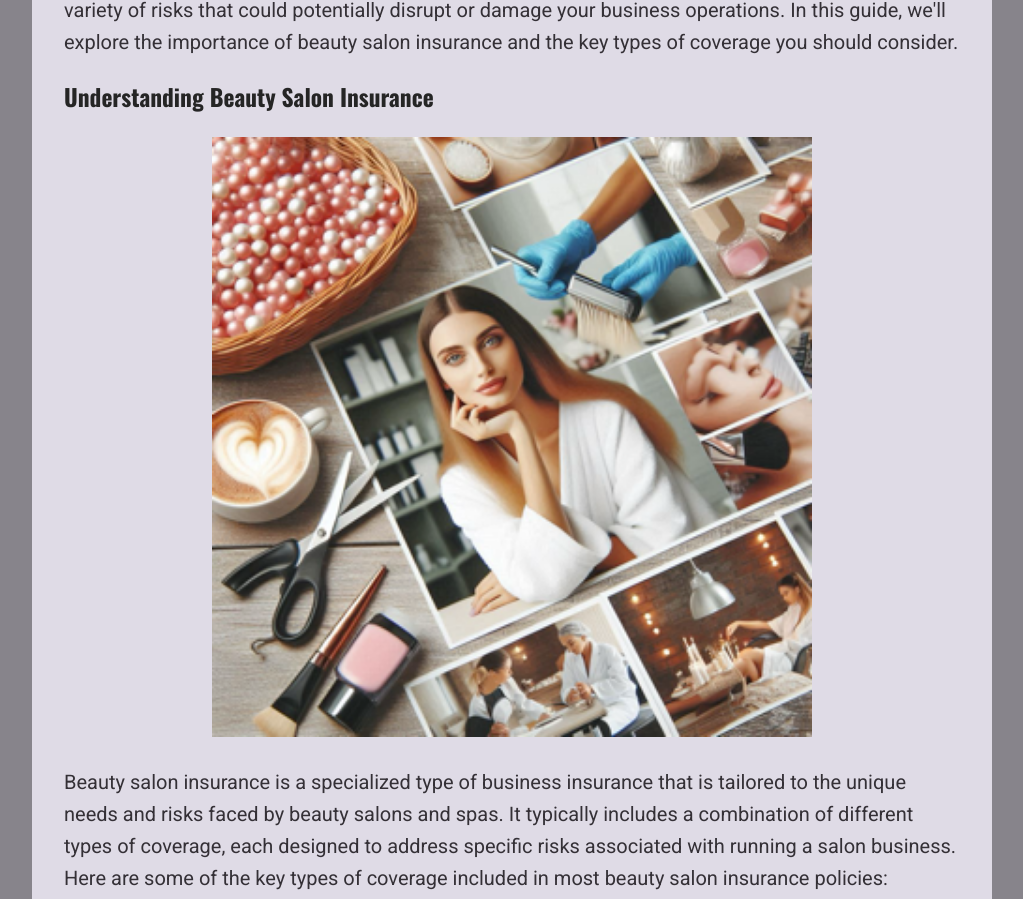
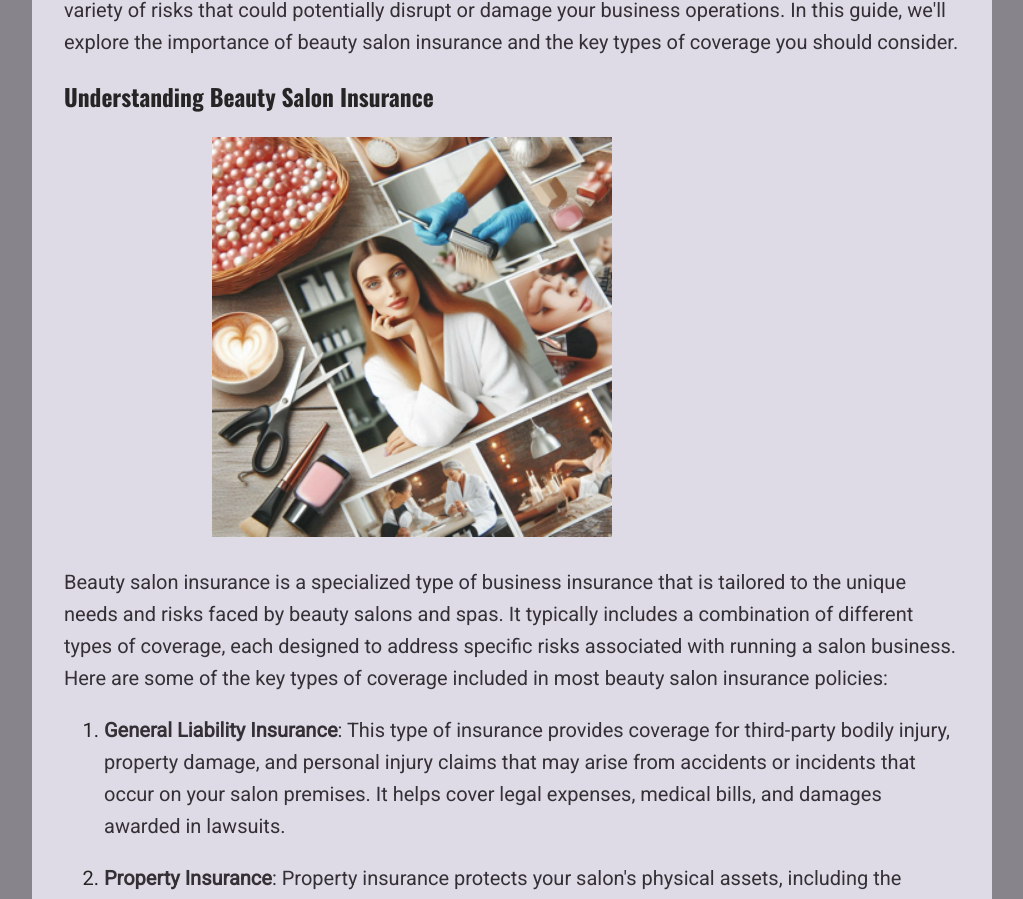
Before and after one commit to DiecTran/nextjs-myinsuranceblog, a Next.js app: page /posts/beauty-salon-insurance in a window 1280 px wide. Shown: the part 554-1453 px from the top of the page, without its empty margins (128-1151 px from the left). Built offline with nearby package versions, Linux system fonts and the light colour scheme.

Commit message:
change iage size

```diff
--- a/components/posts/post-detail/post-content.js
+++ b/components/posts/post-detail/post-content.js
@@ -27,8 +27,8 @@ export default function PostContent(props) {
             <Image
               src={`/images/posts/${post.slug}/${image.properties.src}`}
               alt={image.alt}
-              width={600}
-              height={600}
+              width={400}
+              height={400}
             />
           </div>
         );
```
